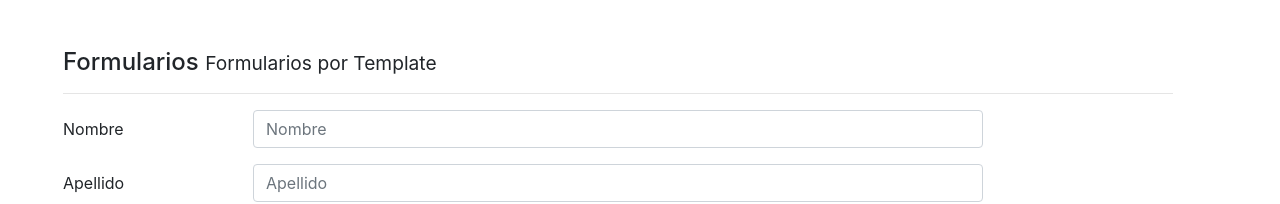
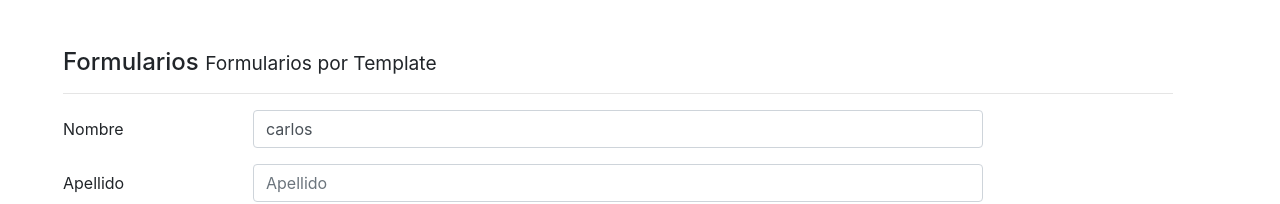
Before and after one commit to MilthonB/Angular-practicas, an Angular app in the folder formularios/: page /template in a window 1280 px wide. Shown: the top 204 px of the page. Built offline with nearby package versions, Linux system fonts and the light colour scheme.

Commit message:
ngmodel submit

```diff
--- a/formularios/src/app/pages/template/template.component.html
+++ b/formularios/src/app/pages/template/template.component.html
@@ -1,6 +1,6 @@
 <h4>Formularios <small> Formularios por Template </small></h4>
 <hr>
-<form autocomplete="off">
+<form autocomplete="off" (ngSubmit)="guardar(forma)" #forma="ngForm">
 
   <div>
 
@@ -10,7 +10,11 @@
 
         <input class="form-control"
                type="text"
-               placeholder="Nombre">
+               name="nombre"
+               [ngModel]="usuario.nombre"
+               placeholder="Nombre"
+               required
+               minlength="5">
       </div>
     </div>
 
--- a/formularios/src/app/pages/template/template.component.ts
+++ b/formularios/src/app/pages/template/template.component.ts
@@ -1,4 +1,5 @@
 import { Component, OnInit } from '@angular/core';
+import { NgForm } from '@angular/forms';
 
 @Component({
   selector: 'app-template',
@@ -7,9 +8,17 @@ import { Component, OnInit } from '@angular/core';
 })
 export class TemplateComponent implements OnInit {
 
+  usuario = {
+    nombre: "carlos"
+  }
+
   constructor() { }
 
   ngOnInit(): void {
   }
 
+
+  guardar( forma: NgForm){
+    console.log(forma);
+  }
 }
```
